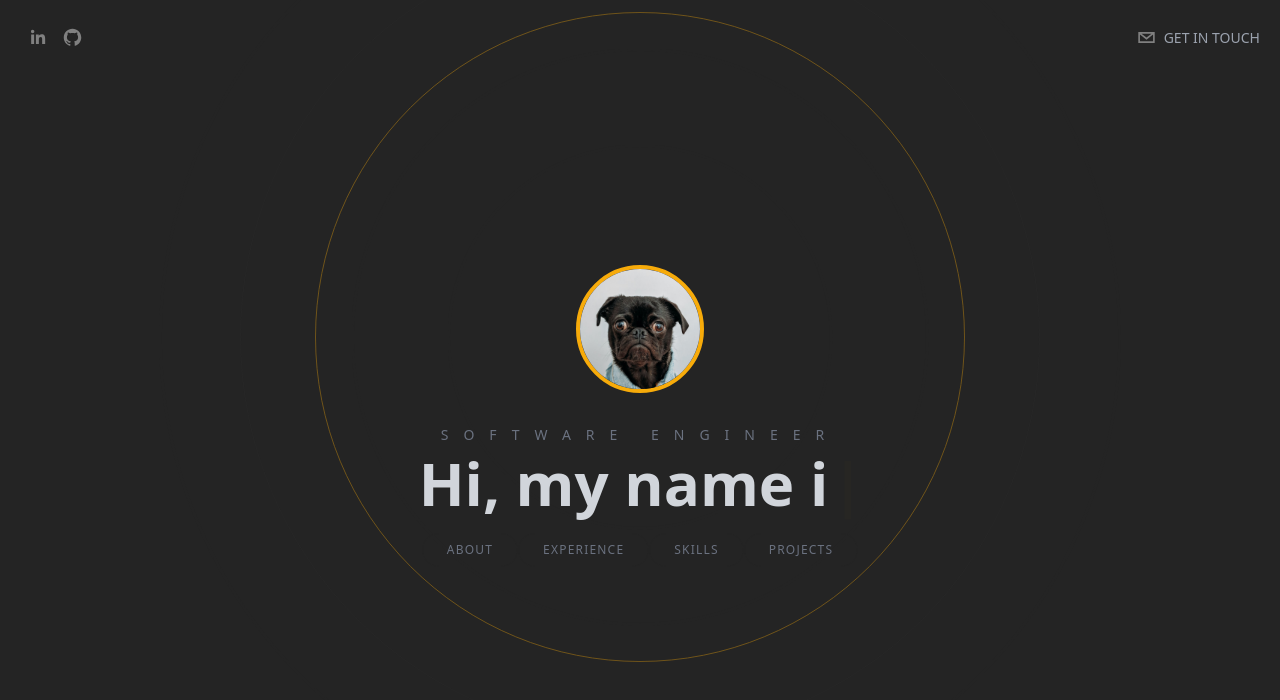
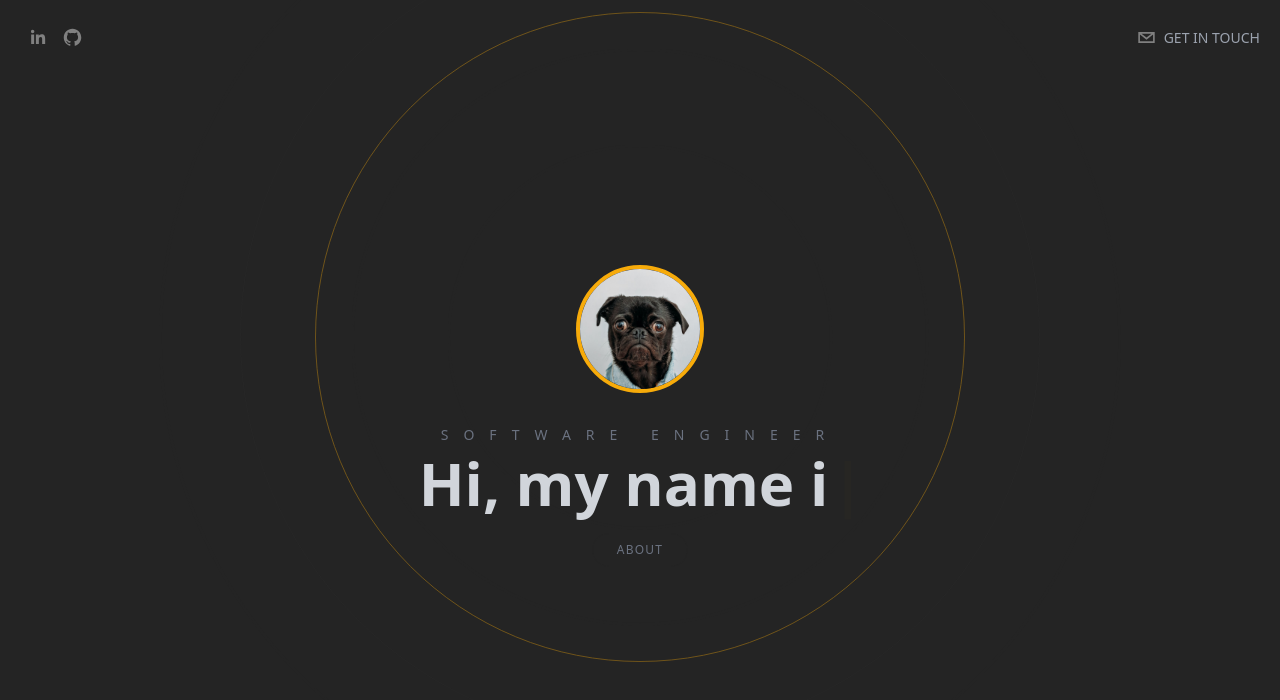
Before and after one commit to cjgv1809/Portolio, a Next.js app: page / in a window 1280 px wide. Shown: the top 700 px of the page. Built offline with nearby package versions, Linux system fonts and the light colour scheme.

Commit message:
add some other sections and animations

```diff
--- a/components/Hero.tsx
+++ b/components/Hero.tsx
@@ -1,5 +1,6 @@
 import React from "react";
-import Link from "next/link";
+// import Link from "next/link";
+import { Link } from "react-scroll";
 import { Cursor, useTypewriter } from "react-simple-typewriter";
 import BackgroundCircles from "./BackgroundCircles";
 
@@ -36,10 +37,13 @@ function Hero({}: Props) {
         </h1>
 
         <div className="pt-5">
-          <Link href="#about">
+          {/* <Link href="#about">
+            <button className="heroButton">About</button>
+          </Link> */}
+          <Link to="about" spy={true} smooth={true}>
             <button className="heroButton">About</button>
           </Link>
-          <Link href="#experience">
+          {/* <Link href="#experience">
             <button className="heroButton">Experience</button>
           </Link>
           <Link href="#skills">
@@ -47,7 +51,7 @@ function Hero({}: Props) {
           </Link>
           <Link href="#projects">
             <button className="heroButton">Projects</button>
-          </Link>
+          </Link> */}
         </div>
       </div>
     </div>
--- a/components/WorkExperience.tsx
+++ b/components/WorkExperience.tsx
@@ -3,7 +3,13 @@ import React from "react";
 type Props = {};
 
 function WorkExperience({}: Props) {
-  return <div>WorkExperience</div>;
+  return (
+    <div className="h-screen flex flex-col relative overflow-hidden text-left md:flex-row max-w-full px-10 justify-evenly items-center mx-auto">
+      <h3 className="absolute top-24 uppercase tracking-[20px] text-gray-500 text-2xl">
+        Work Experience
+      </h3>
+    </div>
+  );
 }
 
 export default WorkExperience;
--- a/package.json
+++ b/package.json
@@ -13,6 +13,7 @@
     "next": "12.3.1",
     "react": "18.2.0",
     "react-dom": "18.2.0",
+    "react-scroll": "^1.8.7",
     "react-simple-typewriter": "^4.0.5",
     "react-social-icons": "^5.15.0"
   },
@@ -20,6 +21,7 @@
     "@types/node": "18.11.0",
     "@types/react": "18.0.21",
     "@types/react-dom": "18.0.6",
+    "@types/react-scroll": "^1.8.4",
     "autoprefixer": "^10.4.12",
     "eslint": "8.25.0",
     "eslint-config-next": "12.3.1",
--- a/pages/index.tsx
+++ b/pages/index.tsx
@@ -28,7 +28,7 @@ const Home: NextPage = () => {
       </section>
 
       {/* Experience */}
-      <section id="experience" className="snap-end">
+      <section id="experience" className="snap-center">
         <WorkExperience />
       </section>
 
```
Also changed, not shown: 1 other file (tests, documents, lock files or other folders).
